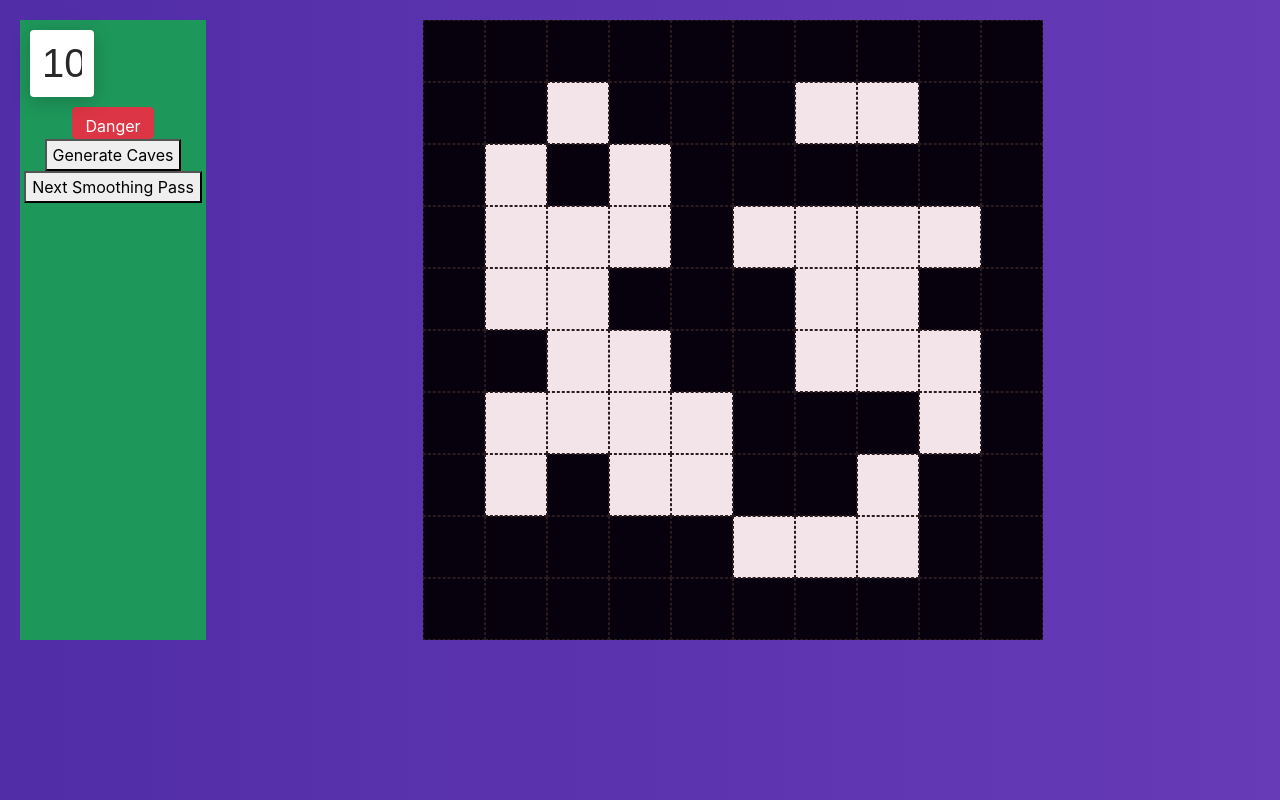
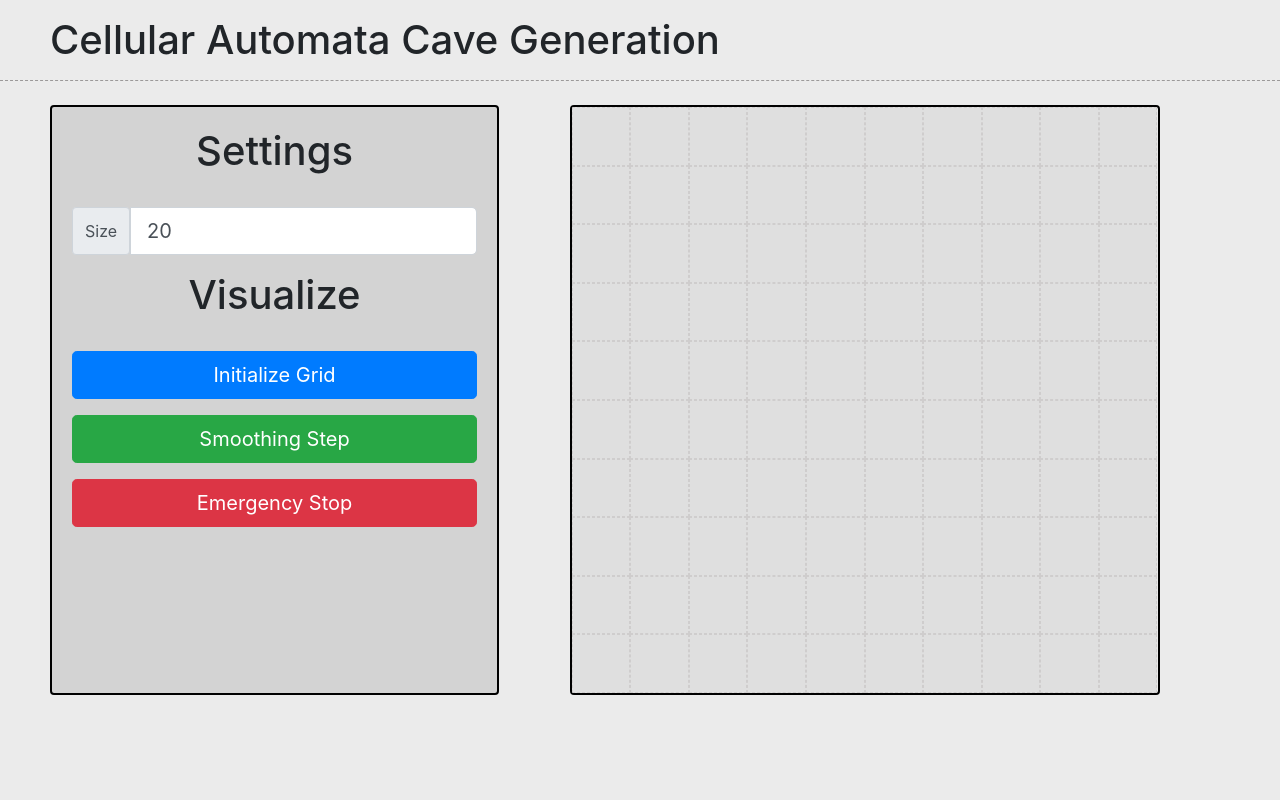
Before and after one commit to SeanMombo/Algo-Visual, a React (Create React App) app: page / in a window 1280 px wide. Built offline with nearby package versions, Linux system fonts and the light colour scheme.

Commit message:
Tons of design changes. toolbar now functional

```diff
--- a/src/App.css
+++ b/src/App.css
@@ -1,12 +1,26 @@
 body {
-  margin: 20px;
 }
 
+.wrapper3 {
+  text-align: left;
+  margin-bottom: 24px;
+  padding: 16px;
+  padding-bottom: 8px;
+  border-bottom: 1px dashed rgb(155, 153, 153);
+  padding-left: 50px;
+  overflow: hidden;
+}
 .App {
   text-align: center;
-  display: flex;
 }
 
+.App .wrapper2 {
+  margin: 50px;
+  margin-top: 0px;
+  display: flex;
+  flex-wrap: wrap;
+  flex-direction: row;
+}
 .App-logo {
   height: 40vmin;
   pointer-events: none;
--- a/src/App.js
+++ b/src/App.js
@@ -1,5 +1,6 @@
 import React from "react";
 import Visualizer from "./components/visualizer/visualizer.component";
+import Navbar from "react-bootstrap/Navbar";
 // import ControlPanel from "./components/control-panel/control-panel.component";
 import "./App.css";
 
@@ -16,7 +17,12 @@ class App extends React.Component {
   render() {
     return (
       <div className="App">
-        <Visualizer />
+        <div className="wrapper3">
+          <h1>Cellular Automata Cave Generation</h1>
+        </div>
+        <div className="wrapper2">
+          <Visualizer />
+        </div>
       </div>
     );
   }
--- a/src/components/algorithms/cave.jsx
+++ b/src/components/algorithms/cave.jsx
@@ -1,11 +1,27 @@
-const lodash = require("lodash");
-
 const birthLimit = 4;
 const deathLimit = 3;
 
+export function initCave(grid, WIDTH, HEIGHT) {
+  const clone = Array.from(Array(HEIGHT), () => new Array(WIDTH));
+  for (let row = 0; row < HEIGHT; row++) {
+    for (let col = 0; col < WIDTH; col++) {
+      console.log(grid[row][col]);
+      console.log(WIDTH, col, HEIGHT, row);
+      Math.random() > 0.55 ||
+      row === 0 ||
+      col === 0 ||
+      row === HEIGHT - 1 ||
+      col === WIDTH - 1
+        ? (clone[row][col] = 1)
+        : (clone[row][col] = 0);
+    }
+  }
+  return clone;
+}
+
 export function generateCave(grid, WIDTH, HEIGHT) {
   const clone = Array.from(Array(HEIGHT), () => new Array(WIDTH));
-  console.log(grid, WIDTH, HEIGHT);
+  // console.log(grid, WIDTH, HEIGHT);
   for (let row = 1; row < HEIGHT - 1; row++) {
     for (let col = 1; col < WIDTH - 1; col++) {
       const nbs = getSum(grid, row, col, WIDTH, HEIGHT);
@@ -25,7 +41,6 @@ export function generateCave(grid, WIDTH, HEIGHT) {
       }
     }
   }
-
   return clone;
 }
 
--- a/src/components/control-panel/control-panel.component.jsx
+++ b/src/components/control-panel/control-panel.component.jsx
@@ -2,17 +2,24 @@ import React from "react";
 import Input from "../textinput/textinput.component";
 import Button from "react-bootstrap/Button";
 import ButtonGroup from "react-bootstrap/ButtonGroup";
-
+import Dropdown from "react-bootstrap/Dropdown";
+import DropdownButton from "react-bootstrap/DropdownButton";
+import InputGroup from "react-bootstrap/InputGroup";
+import FormControl from "react-bootstrap/FormControl";
 import "./control-panel.styles.scss";
 
 class ControlPanel extends React.Component {
   constructor(props) {
     super(props);
-
+    this.size = 20;
+    this.state = {
+      size: 20
+    };
     this.handleChangeWidth = this.handleChangeWidth.bind(this);
     this.handleChangeHeight = this.handleChangeHeight.bind(this);
     this.visualizeCaveGeneration = this.visualizeCaveGeneration.bind(this);
     this.nextStepInVisualization = this.nextStepInVisualization.bind(this);
+    this.killAllTimeouts = this.killAllTimeouts.bind(this);
   }
 
   handleChangeWidth(w) {
@@ -21,11 +28,21 @@ class ControlPanel extends React.Component {
   handleChangeHeight(h) {
     this.props.onChangeHeight(h);
   }
-  visualizeCaveGeneration() {
-    this.props.visualizeCaveGeneration();
+  visualizeCaveGeneration(w) {
+    this.props.visualizeCaveGeneration(this.size);
   }
   nextStepInVisualization() {
     this.props.nextStepInVisualization();
+  }
+  killAllTimeouts() {
+    this.props.killAllTimeouts();
+  }
+
+  updateSize(e) {
+    let size = e.target.value.replace(/\D/, "");
+    if (size > 100) size = 100;
+    this.setState({ size });
+    this.size = Number(size);
   }
 
   render() {
@@ -33,21 +50,38 @@ class ControlPanel extends React.Component {
 
     return (
       <div className="control-panel">
-        <Input
-          label="Size"
-          value={width}
-          onChangeWidth={this.handleChangeWidth}
-        ></Input>
-        {/* <Input
-          label="Height"
-          value={height}
-          onChangeHeight={this.handleChangeHeight}
-        ></Input> */}
-        <Button variant="danger">Danger</Button>
-        <button onClick={this.visualizeCaveGeneration}>Generate Caves</button>
-        <button onClick={this.nextStepInVisualization}>
-          Next Smoothing Pass
-        </button>
+        <h1>Settings</h1>
+        <br></br>
+        <InputGroup className="mb-3" size="lg">
+          <InputGroup.Text id="inputGroup-sizing-sm">Size</InputGroup.Text>
+          <FormControl
+            placeholder="Width/Height"
+            aria-label="Size of the width and height of grid"
+            value={this.state.size}
+            onChange={this.updateSize.bind(this)}
+          />
+        </InputGroup>
+        <h1>Visualize</h1>
+        <br></br>
+        {/* <ButtonGroup size="lg" className="bg"> */}
+        <Button
+          onClick={this.visualizeCaveGeneration}
+          variant="primary"
+          size="lg"
+        >
+          Initialize Grid
+        </Button>
+        <Button
+          onClick={this.nextStepInVisualization}
+          variant="success"
+          size="lg"
+        >
+          Smoothing Step
+        </Button>
+        <Button onClick={this.killAllTimeouts} variant="danger" size="lg">
+          Emergency Stop
+        </Button>
+        {/* </ButtonGroup> */}
       </div>
     );
   }
--- a/src/components/control-panel/control-panel.styles.scss
+++ b/src/components/control-panel/control-panel.styles.scss
@@ -1,9 +1,59 @@
+$bg: #f0f0f0;
+$grey: #d3d3d3;
+$orange: #ff652f;
+$yellow: #ffe400;
+$green: #14a76c;
+
 .control-panel {
-  width: 15%;
-  background-color: rgb(30, 151, 91);
+  // border: 1px dashed rgb(30, 151, 91);
+  min-width: 5%;
+  max-width: 50%;
+  background-color: $grey;
+  padding: 20px;
+  display: flex;
+  flex-direction: column;
+  align-items: center;
+  border: 2px solid rgb(0, 0, 0);
 
-  // button {
-  //   font-family: "Gotham SSm A", "Gotham SSm B", sans-serif;
-  //   color: #512da8;
+  border-radius: 4px;
+  -moz-border-radius: 4px;
+  overflow: hidden;
+
+  .bg {
+    // width: 100% !important;
+  }
+
+  button {
+    width: 100% !important;
+    margin-bottom: 16px;
+  }
+  .abort {
+    color: red !important;
+  }
+  * {
+    // color: $orange;
+    // text-align: left;
+    h1 {
+      text-align: center !important;
+    }
+  }
+  // .form-inline {
+  //   width: 70%;
+  // }
+
+  // .form-group {
+  //   width: 70%;
+  // }
+
+  // .input-group {
+  //   width: 100% !important;
+  // }
+
+  // .form-control {
+  //   width: 50% !important;
+  // }
+
+  // span.input-group-addon {
+  //   width: 50px !important;
   // }
 }
--- a/src/components/textinput/textinput.style.scss
+++ b/src/components/textinput/textinput.style.scss
@@ -1,11 +1,11 @@
-* {
-  box-sizing: border-box;
-}
+// * {
+//   box-sizing: border-box;
+// }
 
-body {
-  background: #673ab7;
-  background: linear-gradient(to right, #512da8, #673ab7);
-}
+// body {
+//   background: #673ab7;
+//   background: linear-gradient(to right, #512da8, #673ab7);
+// }
 
 $marg: 10px;
 
--- a/src/components/visualizer/node/node.styles.scss
+++ b/src/components/visualizer/node/node.styles.scss
@@ -1,16 +1,14 @@
-// .node {
-//   width: 100%;
-//   height: 0;
-//   padding-bottom: 100%;
-//   background-color: red;
-//   border: 1px solid black;
-// }
+$bg: #dfdfdf;
+$grey: #747474;
+$orange: #ff652f;
+$yellow: #ffe400;
+$green: #14a76c;
 
 .node {
-  background: #f3e4e9;
-  border: 0.5px dashed rgb(41, 27, 30);
+  background: $bg;
+  border: 0.5px dashed rgb(207, 205, 205);
   color: white;
-
+  box-sizing: border-box;
   flex: 1 0 auto;
   height: auto;
 }
@@ -22,9 +20,11 @@
 }
 
 .wall {
-  background: #06010c;
+  border: 0.5px dashed rgb(41, 41, 41);
+  background: black;
 }
 
 .visited {
-  background-color: rgba(255, 19, 19, 1);
+  background-color: rgb(207, 45, 59);
+  border: 0.5px dashed rgb(124, 10, 10);
 }
--- a/src/components/visualizer/visualizer.component.jsx
+++ b/src/components/visualizer/visualizer.component.jsx
@@ -1,6 +1,6 @@
 import React from "react";
 import Node from "./node/node.component";
-import { generateCave } from "../algorithms/cave";
+import { generateCave, initCave } from "../algorithms/cave";
 
 import "./visualizer.styles.scss";
 import ControlPanel from "../control-panel/control-panel.component";
@@ -19,18 +19,20 @@ class Visualizer extends React.Component {
     this.handleChangeHeight = this.handleChangeHeight.bind(this);
     this.visualizeCaveGeneration = this.visualizeCaveGeneration.bind(this);
     this.nextStepInVisualization = this.nextStepInVisualization.bind(this);
+    this.killAllTimeouts = this.killAllTimeouts.bind(this);
   }
 
   // create initial grid
   componentDidMount() {
-    this.initGrid();
+    this.initGrid(true);
   }
 
-  initGrid() {
-    const grid = this.createGrid();
+  initGrid(isEmpty) {
+    const grid = this.createGrid(isEmpty);
     this.setState({ grid });
   }
 
+  //// EVENT LISTENERS ////////////////////
   handleMouseDown(row, col) {
     const newGrid = this.getNewGridWithWallToggled(this.state.grid, row, col);
     this.setState({ grid: newGrid, mouseIsPressed: true });
@@ -53,16 +55,24 @@ class Visualizer extends React.Component {
     this.setState({ height: h });
   }
 
-  visualizeCaveGeneration() {
-    const grid = this.createGrid();
+  killAllTimeouts() {
+    var highestTimeoutId = setTimeout(";");
+    for (var i = 0; i < highestTimeoutId; i++) {
+      clearTimeout(i);
+    }
+  }
 
+  visualizeCaveGeneration(w) {
+    this.setState({ width: w, height: w }, function() {
+      const grid = this.createGrid(true);
       this.setState({ grid }, function() {
-      const boolGrid = generateCave(
+        const boolGrid = initCave(
           this.state.grid,
           this.state.width,
           this.state.height
         );
         this.animateCaveGeneration(boolGrid);
+      });
     });
   }
 
@@ -77,7 +87,7 @@ class Visualizer extends React.Component {
 
   animateCaveGeneration(boolGrid) {
     // const t = 0.5;
-    const t = 0.3;
+    const t = Math.min(1, 1000 / (this.state.width * this.state.width));
     for (let row = 0; row < this.state.height; row++) {
       for (let col = 0; col < this.state.width; col++) {
         const val = boolGrid[row][col];
@@ -100,7 +110,7 @@ class Visualizer extends React.Component {
 
         setTimeout(() => {
           el.classList.remove("visited");
-        }, t * col + row * (t * this.state.width) + 20);
+        }, t * col + row * (t * this.state.width) + t * 40);
       }
     }
     setTimeout(() => {
@@ -110,15 +120,9 @@ class Visualizer extends React.Component {
         }
       }
     }, t * this.state.height * this.state.width);
+  }
 
-    // for (let i = 0; i <= visitedNodesInOrder.length; i++) {
-    //   setTimeout(() => {
-    //     const node = visitedNodesInOrder[i];
-    //     document.getElementById(`node-${node.row}-${node.col}`).className =
-    //       'node node-visited';
-    //   }, 10 * i);
-    // }
-  }
+  ////////////////////////////////////////
 
   render() {
     const { grid, mouseIsPressed, width, height } = this.state;
@@ -132,6 +136,7 @@ class Visualizer extends React.Component {
           onChangeHeight={this.handleChangeHeight}
           visualizeCaveGeneration={this.visualizeCaveGeneration}
           nextStepInVisualization={this.nextStepInVisualization}
+          killAllTimeouts={this.killAllTimeouts}
         />
         <div className="grid">
           {grid.map((row, rowIx) => {
@@ -162,27 +167,21 @@ class Visualizer extends React.Component {
     );
   }
 
-  createNode = (row, col) => {
+  //// GRID FUNCTIONS
+  createNode = (row, col, isEmpty) => {
     return {
       row,
       col,
-      isWall:
-        Math.random() > 0.55 ||
-        row === 0 ||
-        col === 0 ||
-        row === this.state.height - 1 ||
-        col === this.state.width - 1
-          ? true
-          : false
+      isWall: false
     };
   };
 
-  createGrid = () => {
+  createGrid = isEmpty => {
     const grid = [];
     for (let row = 0; row < this.state.height; row++) {
       const currentRow = [];
       for (let col = 0; col < this.state.width; col++) {
-        currentRow.push(this.createNode(row, col));
+        currentRow.push(this.createNode(row, col, isEmpty));
       }
       grid.push(currentRow);
     }
--- a/src/components/visualizer/visualizer.styles.scss
+++ b/src/components/visualizer/visualizer.styles.scss
@@ -1,9 +1,21 @@
+$bg: #ebebeb;
+$grey: #d3d3d3;
+$orange: #ff652f;
+$yellow: #ffe400;
+$green: #14a76c;
+
+body {
+  background-color: $bg;
+}
+
 .grid {
   margin: auto;
   width: 50%;
   // height: 100%;
-  border-radius: 8px;
-  -moz-border-radius: 8px;
+  border: 2px solid black;
+  border-radius: 4px;
+  -moz-border-radius: 4px;
+  overflow: hidden;
 }
 
 .rowContainer {
@@ -15,7 +27,3 @@
   -webkit-flex-flow: row;
   justify-content: space-around;
 }
-
-button {
-  height: 32px;
-}
```
Lines whose indentation alone changed are shown as unchanged.
